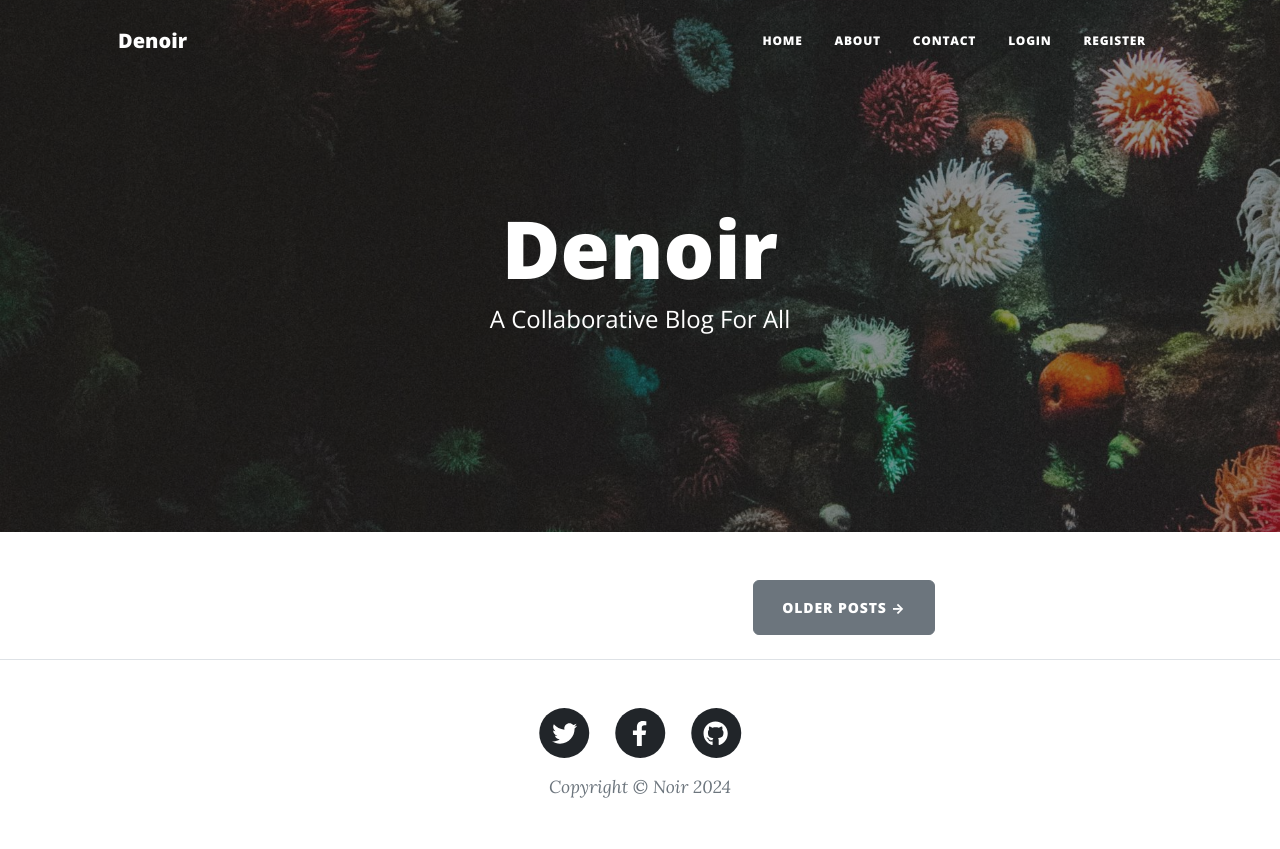
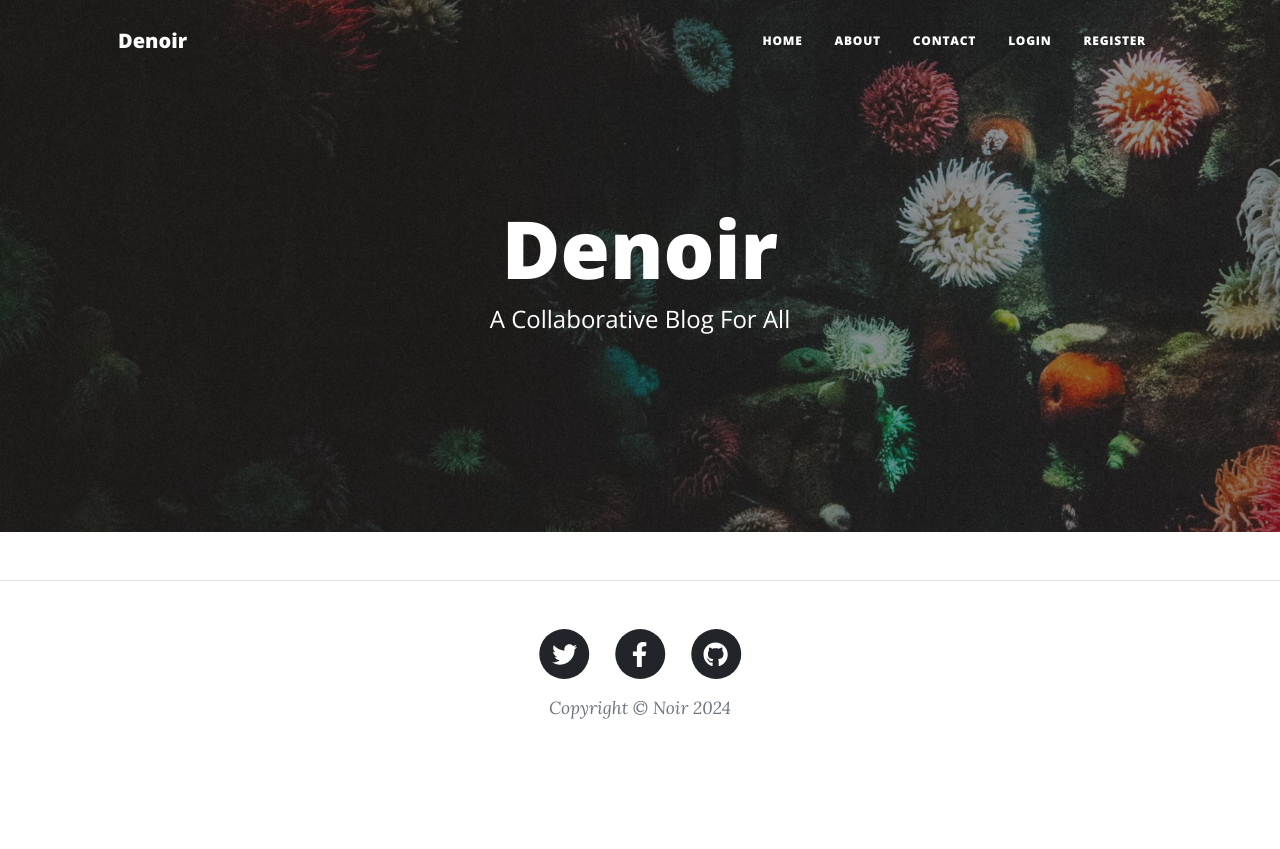
Before and after one commit to codeno1r/DenoirBlog, a Flask app: page / in a window 1280 px wide. After the commit the page ends 719 px from the top, so only its background shows below. Run offline with Flask 3, Linux system fonts and the light colour scheme; data that the repository does not hold is empty; some libraries are stand-ins or nearby versions.

Commit message:
hide older post botton for now

```diff
--- a/templates/index.html
+++ b/templates/index.html
@@ -56,9 +56,9 @@
       {% endif %}
 
       <!-- Pager-->
-      <div class="d-flex justify-content-end mb-4">
-        <a class="btn btn-secondary text-uppercase" href="#!">Older Posts →</a>
-      </div>
+<!--      <div class="d-flex justify-content-end mb-4">-->
+<!--        <a class="btn btn-secondary text-uppercase" href="#!">Older Posts →</a>-->
+<!--      </div>-->
     </div>
   </div>
 </div>
```
